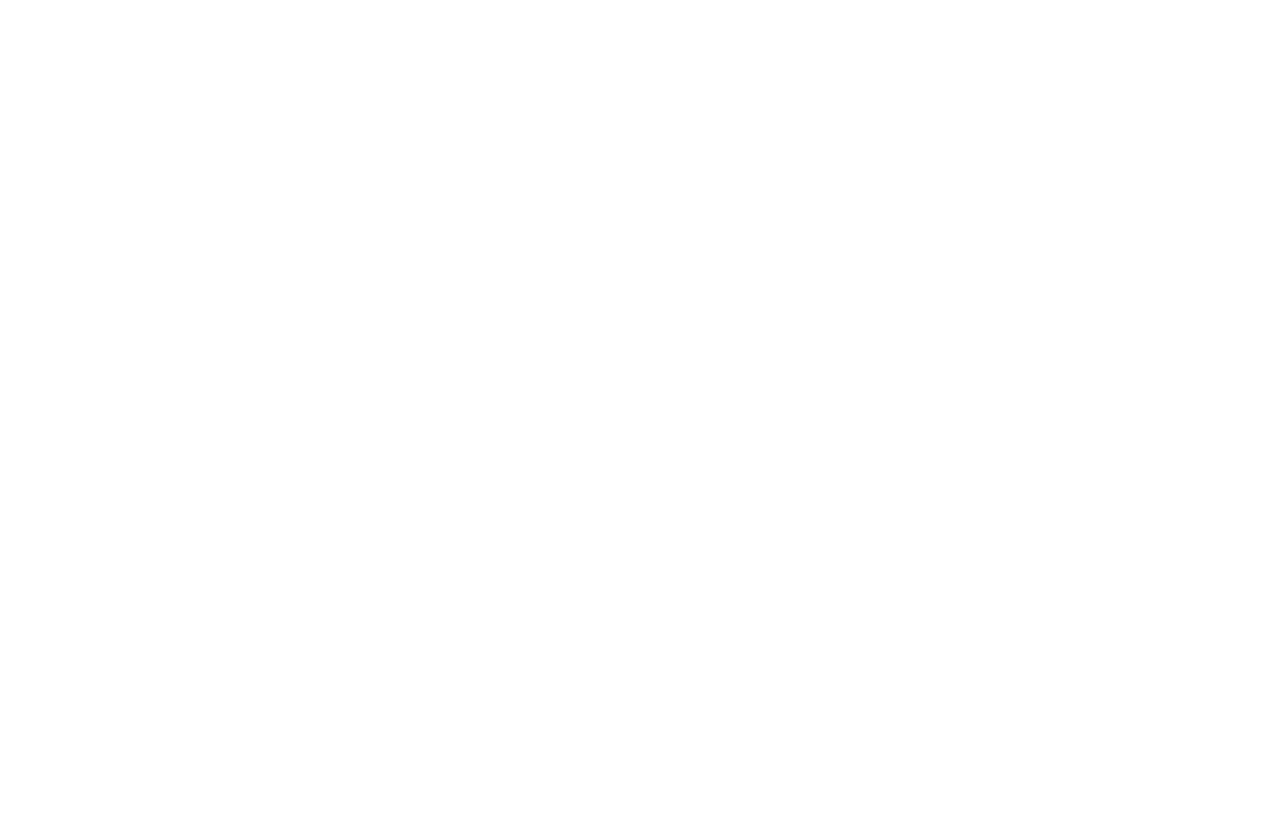
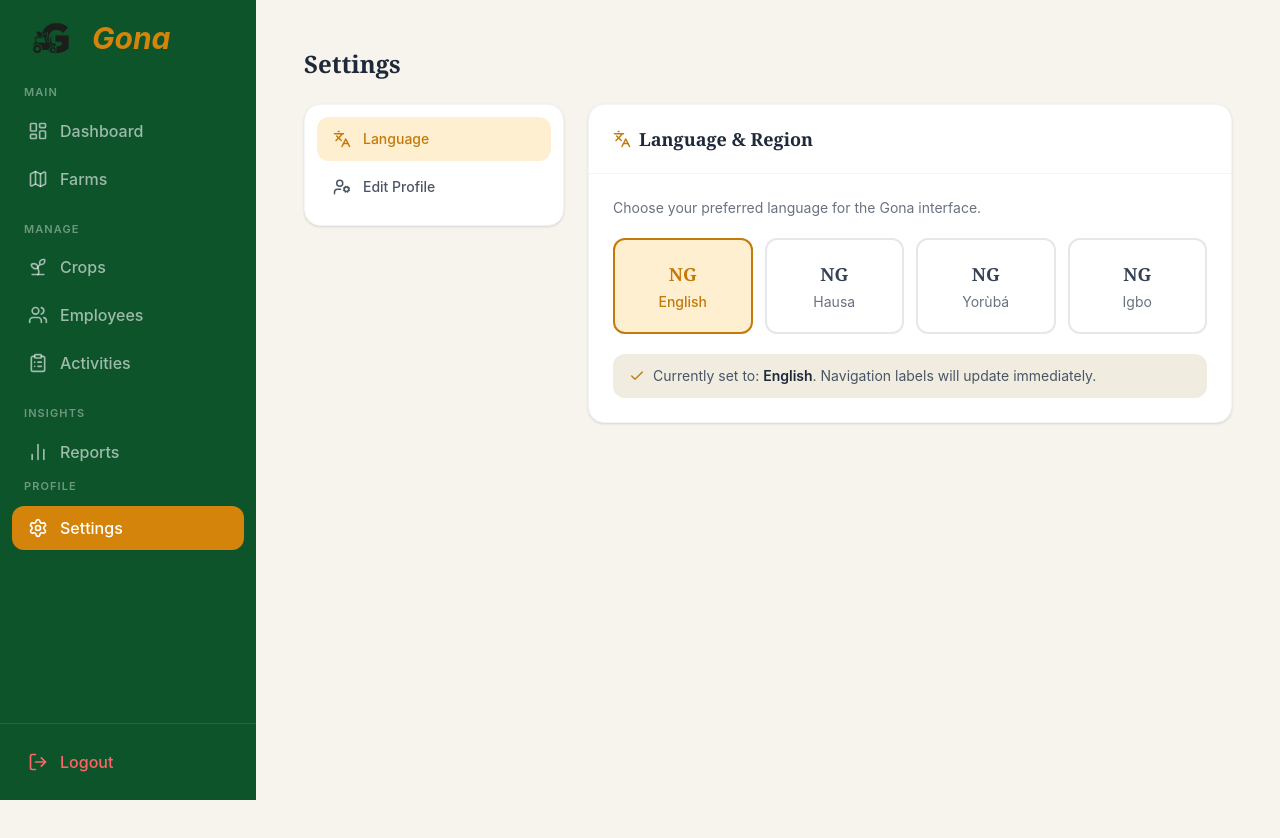
Before and after one commit to Y-Ice/Gona, a React (Vite) app: page /admin/settings in a window 1280 px wide. Before the commit this address had no page. Shown: the top 838 px of the page. Before the commit the page ends 800 px from the top, so only its background shows below. Built offline with nearby package versions, Linux system fonts and the light colour scheme.

Commit message:
Added the Admin Settings

```diff
--- a/src/App.jsx
+++ b/src/App.jsx
@@ -9,6 +9,7 @@
 import AdminEmployees from "./components/admin/AdminEmployees";
 import AdminActivities from "./components/admin/AdminActivities";
 import AdminReports from "./components/admin/AdminReports";
+import AdminSettings from "./components/admin/AdminSettings";
 
 const App = () => {
   return (
@@ -24,6 +25,7 @@
           <Route path="employees" element={<AdminEmployees />} />
           <Route path="activities" element={<AdminActivities />} />
           <Route path="reports" element={<AdminReports />} />
+          <Route path="settings" element={<AdminSettings />} />
         </Route>
       </Routes>
     </BrowserRouter>
--- /dev/null
+++ b/src/components/admin/AdminSettings.jsx
@@ -0,0 +1,178 @@
+import { useState } from "react";
+import { Languages, UserCog, Check } from "lucide-react";
+
+const languages = [
+  { code: "NG", label: "English" },
+  { code: "NG", label: "Hausa" },
+  { code: "NG", label: "Yorùbá" },
+  { code: "NG", label: "Igbo" },
+];
+
+function LanguageTab() {
+  const [selected, setSelected] = useState("English");
+
+  return (
+    <div className="bg-white rounded-2xl shadow-sm border border-gray-100">
+      <div className="flex items-center gap-2 px-6 py-5 border-b border-gray-100">
+        <Languages size={18} className="text-[#c47a0a]" />
+        <h3 className="text-lg font-semibold text-gray-800">Language & Region</h3>
+      </div>
+
+      <div className="px-6 py-6">
+        <p className="text-sm text-gray-500 font-sans mb-5">
+          Choose your preferred language for the Gona interface.
+        </p>
+
+        <div className="grid grid-cols-2 sm:grid-cols-4 gap-3 mb-5">
+          {languages.map((lang) => (
+            <button
+              key={lang.label}
+              onClick={() => setSelected(lang.label)}
+              className={`flex flex-col items-center justify-center gap-1 rounded-xl border-2 py-5 transition-all
+                ${selected === lang.label
+                  ? "border-[#c47a0a] bg-[#fdefd0]"
+                  : "border-gray-200 bg-white hover:border-gray-300"
+                }`}
+            >
+              <span className={`text-lg font-bold ${selected === lang.label ? "text-[#c47a0a]" : "text-gray-700"}`}>
+                {lang.code}
+              </span>
+              <span className={`text-sm font-sans ${selected === lang.label ? "text-[#c47a0a] font-medium" : "text-gray-500"}`}>
+                {lang.label}
+              </span>
+            </button>
+          ))}
+        </div>
+
+        <div className="flex items-start gap-2 bg-[#f0ece0] rounded-xl px-4 py-3">
+          <Check size={16} className="text-[#c47a0a] mt-0.5 flex-shrink-0" />
+          <p className="text-sm text-gray-600 font-sans">
+            Currently set to: <span className="font-semibold text-gray-800">{selected}</span>. Navigation labels will update immediately.
+          </p>
+        </div>
+      </div>
+    </div>
+  );
+}
+
+function EditProfileTab() {
+  return (
+    <div className="bg-white rounded-2xl shadow-sm border border-gray-100">
+      <div className="flex items-center gap-2 px-6 py-5 border-b border-gray-100">
+        <UserCog size={18} className="text-[#c47a0a]" />
+        <h3 className="text-lg font-semibold text-gray-800">Edit Profile</h3>
+      </div>
+
+      <div className="px-6 py-6">
+
+        <div className="flex items-center gap-4 mb-6">
+          <div className="w-14 h-14 rounded-full bg-[#c47a0a] flex items-center justify-center text-white text-lg font-semibold font-sans flex-shrink-0">
+            AU
+          </div>
+          <div>
+            <p className="text-base font-semibold text-gray-800">Admin User</p>
+            <p className="text-sm text-gray-500 font-sans">admin@farm.com</p>
+          </div>
+        </div>
+
+
+        <div className="grid grid-cols-1 sm:grid-cols-2 gap-x-6 gap-y-5 mb-6">
+          <div>
+            <label className="text-xs font-sans font-semibold text-[#c47a0a] tracking-wider uppercase mb-2 block">
+              Full Name
+            </label>
+            <input
+              type="text"
+              defaultValue="Admin User"
+              className="w-full px-4 py-3 rounded-lg border border-gray-200 text-sm font-sans text-gray-700 focus:outline-none focus:ring-2 focus:ring-gray-200"
+            />
+          </div>
+
+          <div>
+            <label className="text-xs font-sans font-semibold text-[#c47a0a] tracking-wider uppercase mb-2 block">
+              Email
+            </label>
+            <input
+              type="email"
+              defaultValue="admin@farm.com"
+              className="w-full px-4 py-3 rounded-lg border border-gray-200 text-sm font-sans text-gray-700 focus:outline-none focus:ring-2 focus:ring-gray-200"
+            />
+          </div>
+
+          <div>
+            <label className="text-xs font-sans font-semibold text-[#c47a0a] tracking-wider uppercase mb-2 block">
+              Phone
+            </label>
+            <input
+              type="text"
+              placeholder="e.g. 08012345678"
+              className="w-full px-4 py-3 rounded-lg border border-gray-200 text-sm font-sans text-gray-700 placeholder-gray-400 focus:outline-none focus:ring-2 focus:ring-gray-200"
+            />
+          </div>
+
+          <div>
+            <label className="text-xs font-sans font-semibold text-[#c47a0a] tracking-wider uppercase mb-2 block">
+              New Password (Optional)
+            </label>
+            <input
+              type="password"
+              placeholder="Leave blank to keep current"
+              className="w-full px-4 py-3 rounded-lg border border-gray-200 text-sm font-sans text-gray-700 placeholder-gray-400 focus:outline-none focus:ring-2 focus:ring-gray-200"
+            />
+          </div>
+        </div>
+
+        <button className="flex items-center gap-2 bg-[#1e1a14] text-white text-sm font-sans font-medium px-5 py-3 rounded-xl hover:bg-[#2a241c]">
+          <Check size={16} />
+          Save Changes
+        </button>
+      </div>
+    </div>
+  );
+}
+
+const tabs = [
+  { id: "language", label: "Language", icon: <Languages size={18} /> },
+  { id: "profile", label: "Edit Profile", icon: <UserCog size={18} /> },
+];
+
+const AdminSettings = () => {
+  const [activeTab, setActiveTab] = useState("language");
+
+  return (
+    <div className="min-h-screen bg-[#f7f4ee] font-serif p-4 sm:p-6">
+
+      <h1 className="text-xl sm:text-2xl font-semibold text-gray-800 mb-6">Settings</h1>
+
+      <div className="grid grid-cols-1 lg:grid-cols-[260px_1fr] gap-6">
+
+
+        <div className="bg-white rounded-2xl shadow-sm border border-gray-100 p-3 h-fit">
+          {tabs.map((tab) => (
+            <button
+              key={tab.id}
+              onClick={() => setActiveTab(tab.id)}
+              className={`w-full flex items-center gap-3 px-4 py-3 rounded-xl font-sans text-sm font-medium transition-all mb-1
+                ${activeTab === tab.id
+                  ? "bg-[#fdefd0] text-[#c47a0a]"
+                  : "text-gray-600 hover:bg-gray-50"
+                }`}
+            >
+              {tab.icon}
+              {tab.label}
+            </button>
+          ))}
+        </div>
+
+
+        <div>
+          {activeTab === "language" && <LanguageTab />}
+          {activeTab === "profile" && <EditProfileTab />}
+        </div>
+
+      </div>
+    </div>
+  );
+};
+
+export default AdminSettings;
--- a/src/components/admin/AdminSideBar.jsx
+++ b/src/components/admin/AdminSideBar.jsx
@@ -7,7 +7,7 @@
   ClipboardList,
   BarChart2,
   LogOut,
-  Leaf,
+  Settings,
 } from "lucide-react";
 
 const AdminSideBar = ({ setSidebarOpen }) => {
@@ -114,6 +114,21 @@
               <BarChart2 size={20} /> Reports
             </NavLink>
           </li>
+          <p className="text-white/40 text-[11px] font-semibold tracking-widest uppercase px-3 mb-2">
+            Profile
+          </p>
+          <li>
+            <NavLink
+              to="/admin/settings"
+              onClick={() => setSidebarOpen && setSidebarOpen(false)}
+              className={({ isActive }) =>
+                `flex items-center gap-3 px-4 py-2.5 rounded-xl font-medium transition-all duration-150
+                ${isActive ? "bg-[#d4840a] text-white" : "text-white/60 hover:bg-white/10 hover:text-white"}`
+              }
+            >
+              <Settings size={20} /> Settings
+            </NavLink>
+          </li>
         </ul>
       </nav>
 
```
